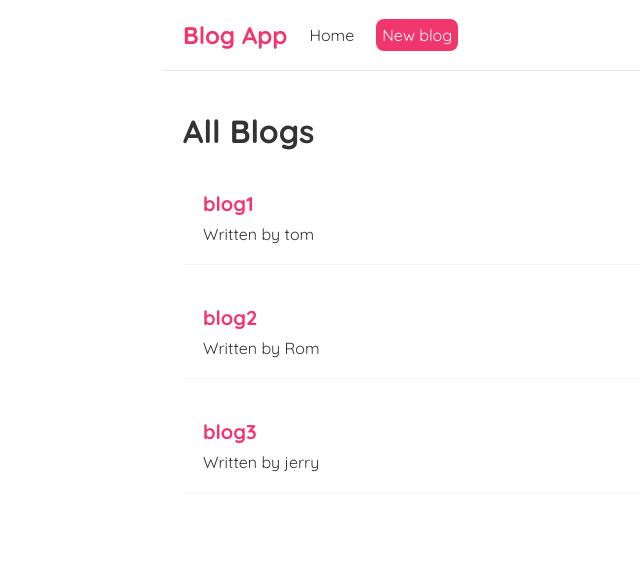
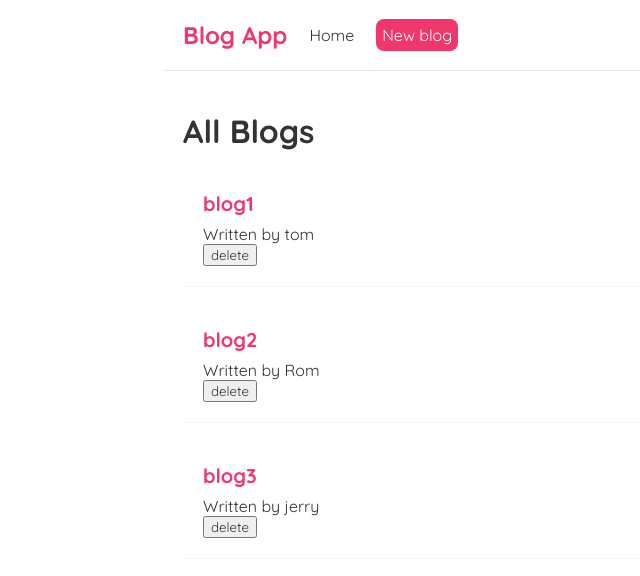
Before and after one commit to Sayli29/react-workshop-demo, a React (Create React App) app: page / in a window 1280 px wide. Shown: the top 576 px of the page, without its empty margins (157-797 px from the left). Built offline with nearby package versions, Linux system fonts and the light colour scheme.

Commit message:
feat: added delete button

```diff
--- a/src/BlogList.jsx
+++ b/src/BlogList.jsx
@@ -1,4 +1,4 @@
-const BlogList = ({blogs, title}) => {
+const BlogList = ({title,blogs, handleDelete}) => {
 
     return(
         <div className="blog-list">
@@ -7,6 +7,7 @@
                 <div className='blog-preview' id={blog.id}>
                     <h2>{blog.title}</h2>
                     <p>Written by {blog.author}</p>
+                    <button onClick={()=>{handleDelete(blog.id)}}>delete</button>
                 </div>
             ))}
         </div>
--- a/src/Home.jsx
+++ b/src/Home.jsx
@@ -6,9 +6,15 @@
         {title:'blog1', body:'lorem ipsum....', author:'tom', id:1},
         {title:'blog2', body:'lorem ipsum....', author:'Rom', id:2},
         {title:'blog3', body:'lorem ipsum....', author:'jerry', id:3}])
+
+        const handleDelete = (id) =>{
+            const newBlogs = blogs.filter(blog => blog.id !== id);
+            setBlogs(newBlogs)
+        }
+
     return(
         <div className='home'>
-            <BlogList blogs={blogs} title= 'All Blogs'/>
+            <BlogList blogs={blogs} title= 'All Blogs' handleDelete={handleDelete}/>
         </div>
     );
 }
```
